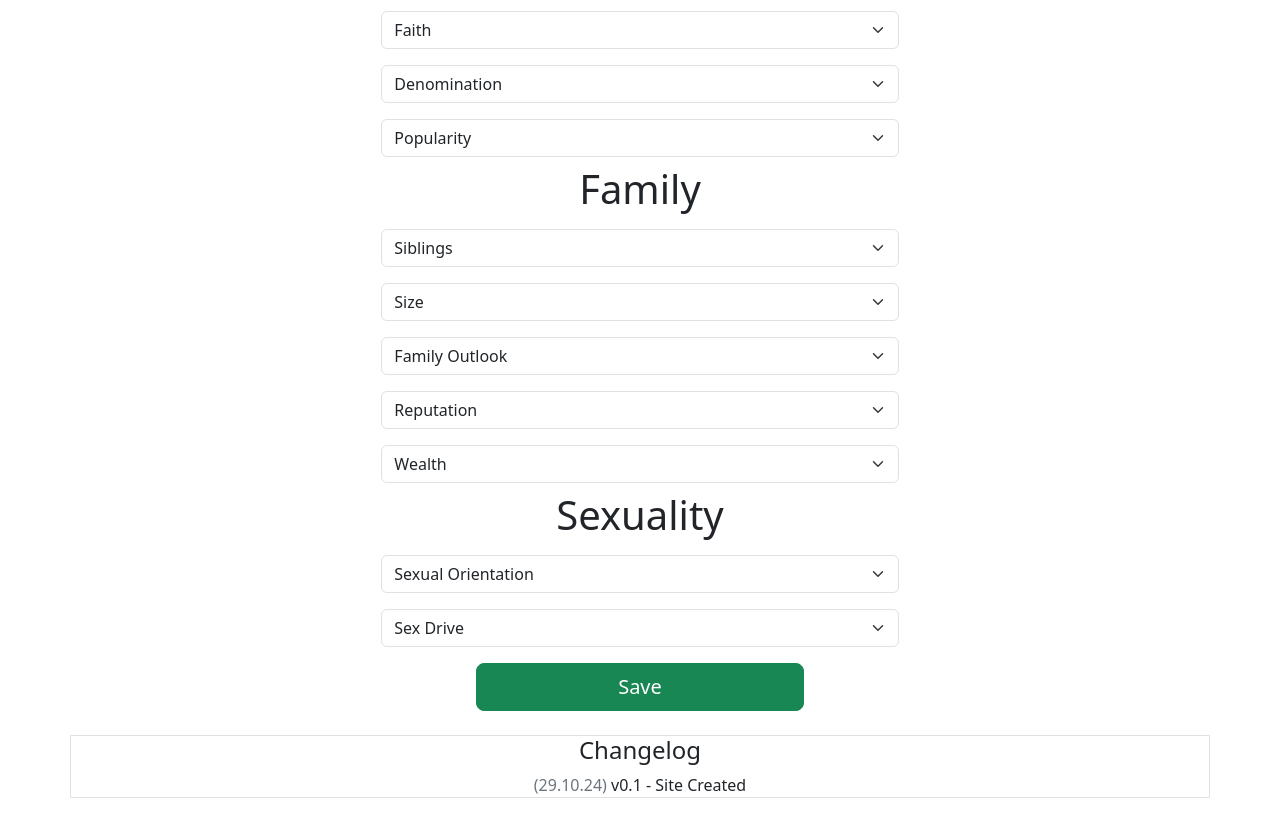
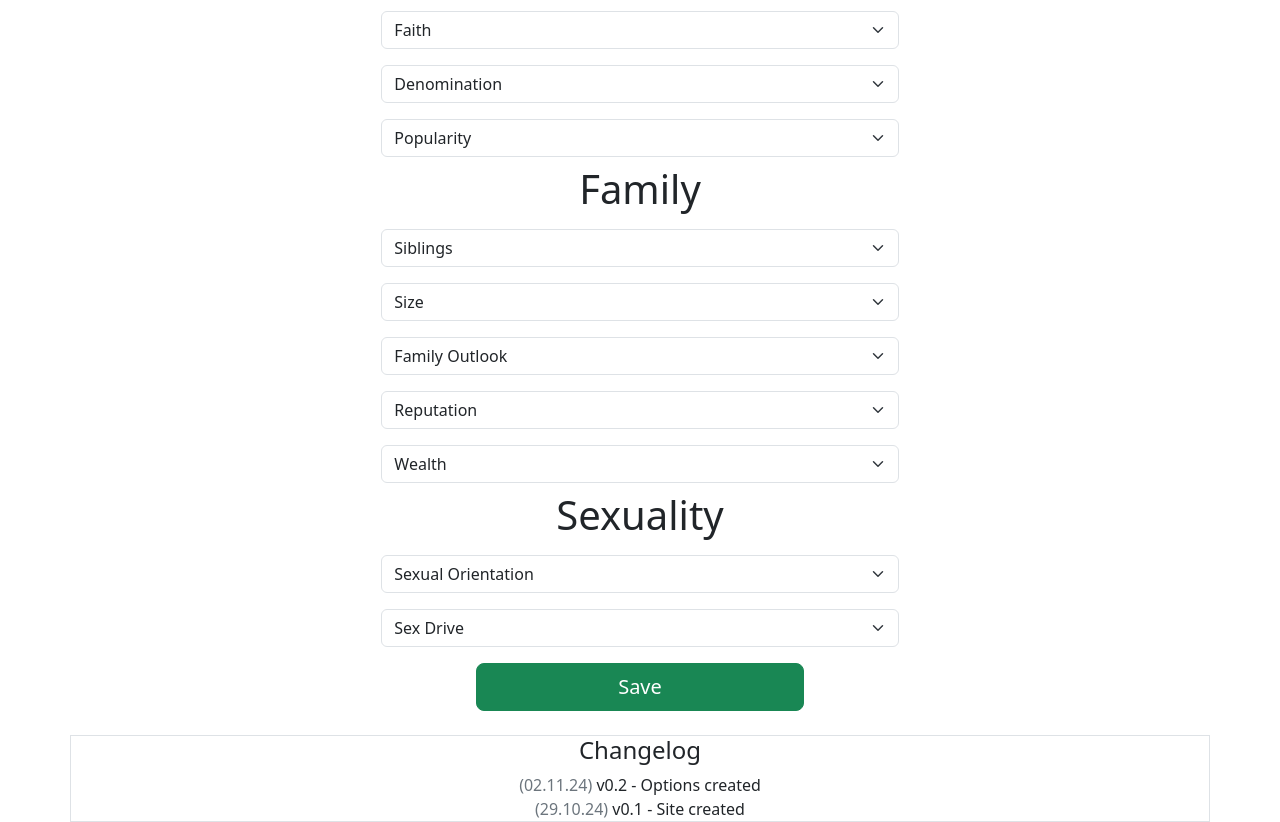
Before and after one commit to Ethertale/rpgcharactergenerator.github.io, a plain HTML site: page index.html in a window 1280 px wide. Shown: the part 1683-2505 px from the top of the page. Before the commit the page ends 2481 px from the top, so only its background shows below. Drawn offline with nearby package versions, Linux system fonts and the light colour scheme.

Commit message:
Changelog Update

```diff
--- a/index.html
+++ b/index.html
@@ -377,8 +377,9 @@
         <h4 class="text-center">Changelog</h4>
         <div class="row justify-content-center">
             <div class="col-4">
-<!--                <p class="text-center m-0"><span class="text-secondary">(XX.XX.XX) </span>v1.1 - LOREM</p>-->
-                <p class="text-center m-0"><span class="text-secondary">(29.10.24) </span>v0.1 - Site Created</p>
+
+                <p class="text-center m-0"><span class="text-secondary">(02.11.24) </span>v0.2 - Options created</p>
+                <p class="text-center m-0"><span class="text-secondary">(29.10.24) </span>v0.1 - Site created</p>
             </div>
         </div>
 
```
